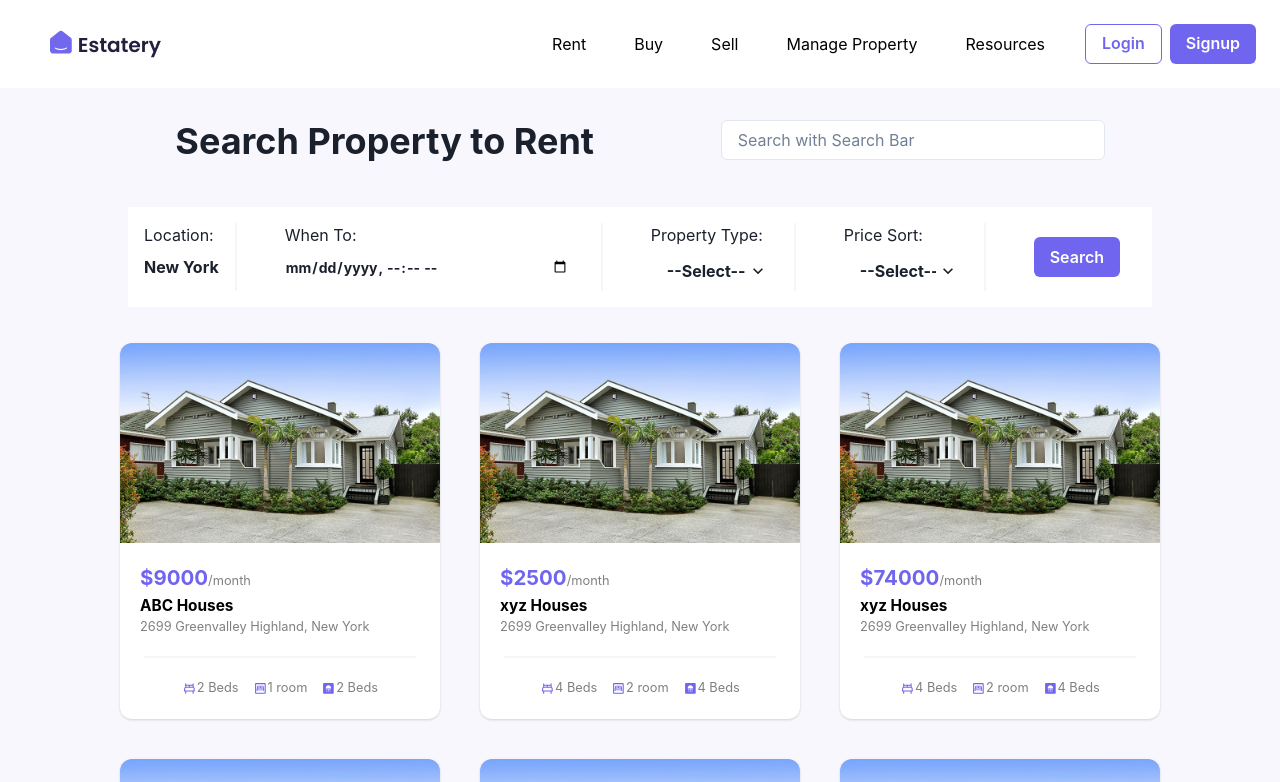
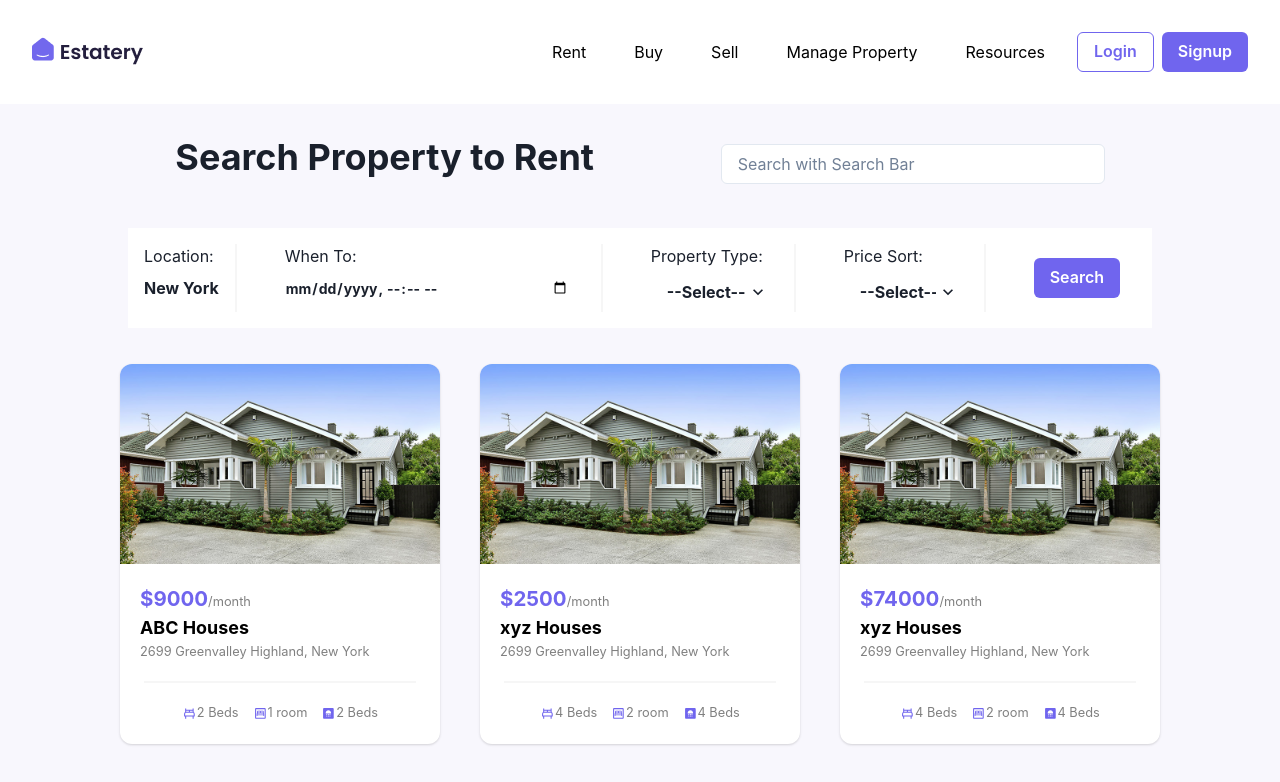
Before and after one commit to snehafarkya/Real-estate, a React (Create React App) app: page / in a window 1280 px wide. Shown: the top 782 px of the page. Built offline with nearby package versions, Linux system fonts and the light colour scheme.

Commit message:
update:navbar updated

```diff
--- a/src/App.css
+++ b/src/App.css
@@ -1,7 +1,9 @@
 .App{
 background: #f8f7fd;
 }
-
+.nav{
+  background:aqua;
+}
 .defaultCards{
   background-size: cover;
   width: 80rem;
--- a/src/components/NavBar.js
+++ b/src/components/NavBar.js
@@ -8,7 +8,11 @@ const NavBar = (props) => {
   const toggle = () => setIsOpen(!isOpen);
 
   return (
-    <NavBarContainer {...props}>
+    <NavBarContainer {...props} background="white"  className="nav">
+      <h1 style={{ color: "white", fontWeight: "bold", letterSpacing: "2px" }}>
+      <img src={logo} alt="" />
+
+      </h1>
       <MenuToggle toggle={toggle} isOpen={isOpen} />
       <MenuLinks isOpen={isOpen} />
     </NavBarContainer>
@@ -63,40 +67,28 @@ const MenuLinks = ({ isOpen }) => {
     <Box
       display={{ base: isOpen ? "block" : "none", md: "block" }}
       flexBasis={{ base: "100%", md: "auto" }}
-      w={"full"}
-      background={"white"}
-      padding={"6"}
+      // w={"full"}
+      // background={"white"}
+      // padding="6"
     >
       <Stack
-        spacing={8}
+        spacing={4}
         align="center"
-        justify={["center", "space-between", "flex-end", "flex-"]}
+        justify={["center", "space-between", "flex-start", "flex-start"]}
         direction={["column", "row", "row", "row"]}
         pt={[4, 4, 0, 0]}
         color={"black"}
       >
-        <Text
-          color={"black"}
-          justifyContent={{base:'right',md:"flex-start"}}
-          align="left"
-          position={"absolute"}
-          top={{base:"15px" , md:"30px"}}
-          left={{base:'',md:"50px"}}
-          fontWeight={"bold"}
-          fontSize={"1.2em"}
-          cursor={"pointer"}
-        >
-          <img src={logo} alt="" />
-        </Text>
-        <MenuItem to="/" padding={"2"}
+
+        <MenuItem to="/" padding={"2"} paddingX="4"
         _hover={{background: 'rgba(114, 104, 237, 0.3)'}}>Rent</MenuItem>
-        <MenuItem to="/how" padding={"2"}
+        <MenuItem to="/how" padding={"2"} paddingX="4"
         _hover={{background: 'rgba(114, 104, 237, 0.3)'}}> Buy </MenuItem>
-        <MenuItem to="/faetures" padding={"2"}
+        <MenuItem to="/faetures" padding={"2"} paddingX="4"
         _hover={{background: 'rgba(114, 104, 237, 0.3)'}}> Sell </MenuItem>
-        <MenuItem to="/pricing" padding={"2"}
+        <MenuItem to="/pricing" padding={"2"} paddingX="4"
         _hover={{background: 'rgba(114, 104, 237, 0.3)'}}> Manage Property </MenuItem>
-        <MenuItem to="/pricing" padding={"2"}
+        <MenuItem to="/pricing" padding={"2"} paddingX="4" isLast
         _hover={{background: 'rgba(114, 104, 237, 0.3)'}}> Resources </MenuItem>
 
 
@@ -127,9 +119,10 @@ const NavBarContainer = ({ children, ...props }) => {
       align="center"
       justify="space-between"
       wrap="wrap"
-      // w="100%"
+      w="100%"
       mb={8}
-      bg={["white", "white", "transparent", "transparent"]}
+      p={8}
+      bg={["white", "white", "white", "white"]}
       color={["white", "black", "primary.700", "primary.700"]}
       {...props}
     >
--- a/src/components/filters/Cards.js
+++ b/src/components/filters/Cards.js
@@ -4,6 +4,7 @@ import { Card,Grid,CardBody, Image, Flex, CardFooter} from '@chakra-ui/react';
 import { MdBathroom , MdOutlineBedroomParent} from 'react-icons/md';
 import {BiBed} from "react-icons/bi"
 export default function Cards() {
+
   const data = person.map((item) => {
     return (
       <>
@@ -13,7 +14,7 @@ export default function Cards() {
 
           <CardBody color="GrayText" fontSize={"0.8em"}>
             <p style={{color:"GrayText"}}><b style={{color:"#7065ee",fontSize:"1.6em"}}>${item.price}</b>/month</p>
-            <p><b style={{color:"black",fontSize:"1.2em"}}>{item.name}</b></p>
+            <p><b style={{color:"black",fontSize:"1.4em"}}>{item.name}</b></p>
             <p>{item.address}</p>
 
             </CardBody>
@@ -36,7 +37,7 @@ export default function Cards() {
   });
   return (
     <div className='defaultCards'>
-      {data}
+      {data }
     </div>
   )
 }
--- a/src/components/filters/Filterbasic.js
+++ b/src/components/filters/Filterbasic.js
@@ -24,7 +24,7 @@ export default function Filterbasic() {
       setSelectdata(HighPriceFilter);
     } else if (e.target.value === "higher") {
       setSelectdata(HigherPriceFilter);
-    } else if (e.target.value == "default") {
+    } else if (e.target.value === "default") {
       setSelectdata(Cards)
     }
   };
@@ -40,12 +40,14 @@ export default function Filterbasic() {
         <Heading as={"h2"} my={{ sm: "5", md: "0" }} textAlign={"center"}>
           Search Property to Rent{" "}
         </Heading>
-        <Input
+        <Input focusBorderColor="#7065ee"
           pr="4.5rem"
           placeholder="Search with Search Bar"
           background={"white"}
-          w={"sm"}
+          w={{base:"200",md:"sm"}}
+          mt={{base:"2"}}
         />
+
       </Grid>
       <Flex justify={"center"}  gap={"10"} flexWrap={"wrap"}>
         <Grid
@@ -84,8 +86,8 @@ export default function Filterbasic() {
             textAlign="left"
           >
             <label htmlFor="" >When To: </label>
-            <Input
-              placeholder="Select Move-in date"
+            <Input focusBorderColor="#7065ee"
+              placeholder="Select "
               size="sm"
               border={"none"}
               type="datetime-local"
@@ -106,7 +108,7 @@ export default function Filterbasic() {
 
           >
             <label htmlFor="">Property Type: </label>
-            <Select
+            <Select focusBorderColor="#7065ee"
               onChange={showDataonSelect}
               id="select"
               border={"none"}
@@ -132,7 +134,7 @@ export default function Filterbasic() {
 
           >
             <label htmlFor="">Price Sort: </label>
-            <Select
+            <Select focusBorderColor="#7065ee"
               onChange={showDataonSelect}
               id="selectPrice"
               border={"none"}
@@ -170,6 +172,7 @@ export default function Filterbasic() {
           </Box>
         </Grid>
         </Flex>
+
         <Box justifyContent={"center"} mt={"0"} pt={"0"}>
           <Grid
             marginTop={"4"}
@@ -177,7 +180,8 @@ export default function Filterbasic() {
             placeItems={"center"}
             justifyContent={"center"}
           >
-            {selectdata}
+
+          {selectdata}
           </Grid>
         </Box>
       {/* </Flex> */}
--- a/src/components/filters/FlatFilter.js
+++ b/src/components/filters/FlatFilter.js
@@ -1,6 +1,9 @@
 import React from 'react'
 import person from './person'
+import { MdBathroom , MdOutlineBedroomParent} from 'react-icons/md';
+import {BiBed} from "react-icons/bi"
 import { Card,Grid,CardBody, Image, Flex, CardFooter} from '@chakra-ui/react';
+
 export default function FlatFilter() {
   const data = person.filter((info) => info.gender === "Flats").map((item) => {
     return (
@@ -11,7 +14,7 @@ export default function FlatFilter() {
 
           <CardBody color="GrayText" fontSize={"0.8em"}>
             <p style={{color:"GrayText"}}><b style={{color:"#7065ee",fontSize:"1.6em"}}>${item.price}</b>/month</p>
-            <p><b style={{color:"black",fontSize:"1.2em"}}>{item.name}</b></p>
+            <p><b style={{color:"black",fontSize:"1.4em"}}>{item.name}</b></p>
             <p>{item.address}</p>
 
             </CardBody>
@@ -20,9 +23,10 @@ export default function FlatFilter() {
             <p>{item.facility.map((fac)=>{
               return <>
               <Grid templateColumns={"auto auto auto"} color="GrayText" fontSize={"0.8em"} justifyContent={"space-between"} >
-              <p style={{margin:"0 12px"}}>{fac.bed}</p>
-              <p style={{margin:"0 12px"}}>{fac.room}</p>
-              <p style={{margin:"0 12px"}}>{fac.bath}</p>
+              <span style={{display:"flex", justifyContent:"center",margin:"0 7px "}}><BiBed style={{margin:"4px 1px",color:"#7065ee"}} /><span style={{}}>  {fac.bed}</span></span>
+              <span style={{display:"flex", justifyContent:"center",margin:"0 7px "}}><MdOutlineBedroomParent style={{margin:"4px 1px",color:"#7065ee"}} /><span style={{}}>  {fac.room}</span></span>
+              <span style={{display:"flex", justifyContent:"center",margin:"0 7px "}}><MdBathroom style={{margin:"4px 1px",color:"#7065ee"}} /><span style={{}}>  {fac.bed}</span></span>
+
               </Grid>
               </>
             })}</p>
--- a/src/components/filters/HouseFilter.js
+++ b/src/components/filters/HouseFilter.js
@@ -1,6 +1,9 @@
 import React from 'react'
 import person from './person'
+import { MdBathroom , MdOutlineBedroomParent} from 'react-icons/md';
+import {BiBed} from "react-icons/bi"
 import { Card,Grid,CardBody, Image, Flex, CardFooter} from '@chakra-ui/react';
+
 export default function HouseFilter() {
   const data = person.filter((info) => info.gender === "Houses").map((item) => {
     return (
@@ -11,7 +14,7 @@ export default function HouseFilter() {
 
           <CardBody color="GrayText" fontSize={"0.8em"}>
             <p style={{color:"GrayText"}}><b style={{color:"#7065ee",fontSize:"1.6em"}}>${item.price}</b>/month</p>
-            <p><b style={{color:"black",fontSize:"1.2em"}}>{item.name}</b></p>
+            <p><b style={{color:"black",fontSize:"1.4em"}}>{item.name}</b></p>
             <p>{item.address}</p>
 
             </CardBody>
@@ -20,9 +23,10 @@ export default function HouseFilter() {
             <p>{item.facility.map((fac)=>{
               return <>
               <Grid templateColumns={"auto auto auto"} color="GrayText" fontSize={"0.8em"} justifyContent={"space-between"} >
-              <p style={{margin:"0 12px"}}>{fac.bed}</p>
-              <p style={{margin:"0 12px"}}>{fac.room}</p>
-              <p style={{margin:"0 12px"}}>{fac.bath}</p>
+              <span style={{display:"flex", justifyContent:"center",margin:"0 7px "}}><BiBed style={{margin:"4px 1px",color:"#7065ee"}} /><span style={{}}>  {fac.bed}</span></span>
+              <span style={{display:"flex", justifyContent:"center",margin:"0 7px "}}><MdOutlineBedroomParent style={{margin:"4px 1px",color:"#7065ee"}} /><span style={{}}>  {fac.room}</span></span>
+              <span style={{display:"flex", justifyContent:"center",margin:"0 7px "}}><MdBathroom style={{margin:"4px 1px",color:"#7065ee"}} /><span style={{}}>  {fac.bed}</span></span>
+
               </Grid>
               </>
             })}</p>
--- a/src/components/filters/LowPriceFilter.js
+++ b/src/components/filters/LowPriceFilter.js
@@ -1,6 +1,9 @@
 import React from 'react'
 import person from './person'
+import { MdBathroom , MdOutlineBedroomParent} from 'react-icons/md';
+import {BiBed} from "react-icons/bi"
 import { Card,Grid,CardBody, Image, Flex, CardFooter} from '@chakra-ui/react';
+
 export default function LowHouseFilter() {
   const data = person.filter((info) => info.price<2000).map((item) => {
     return (
@@ -11,7 +14,7 @@ export default function LowHouseFilter() {
 
           <CardBody color="GrayText" fontSize={"0.8em"}>
             <p style={{color:"GrayText"}}><b style={{color:"#7065ee",fontSize:"1.6em"}}>${item.price}</b>/month</p>
-            <p><b style={{color:"black",fontSize:"1.2em"}}>{item.name}</b></p>
+            <p><b style={{color:"black",fontSize:"1.4em"}}>{item.name}</b></p>
             <p>{item.address}</p>
 
             </CardBody>
@@ -20,9 +23,10 @@ export default function LowHouseFilter() {
             <p>{item.facility.map((fac)=>{
               return <>
               <Grid templateColumns={"auto auto auto"} color="GrayText" fontSize={"0.8em"} justifyContent={"space-between"} >
-              <p style={{margin:"0 12px"}}>{fac.bed}</p>
-              <p style={{margin:"0 12px"}}>{fac.room}</p>
-              <p style={{margin:"0 12px"}}>{fac.bath}</p>
+              <span style={{display:"flex", justifyContent:"center",margin:"0 7px "}}><BiBed style={{margin:"4px 1px",color:"#7065ee"}} /><span style={{}}>  {fac.bed}</span></span>
+              <span style={{display:"flex", justifyContent:"center",margin:"0 7px "}}><MdOutlineBedroomParent style={{margin:"4px 1px",color:"#7065ee"}} /><span style={{}}>  {fac.room}</span></span>
+              <span style={{display:"flex", justifyContent:"center",margin:"0 7px "}}><MdBathroom style={{margin:"4px 1px",color:"#7065ee"}} /><span style={{}}>  {fac.bed}</span></span>
+
               </Grid>
               </>
             })}</p>
```
Also changed, not shown: src/components/filters/HighPriceFilter.js (+8 -4 lines), src/components/filters/HigherPriceFilter.js (+8 -4 lines).
